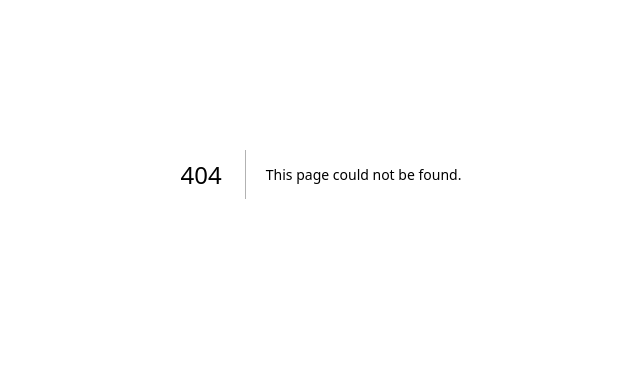
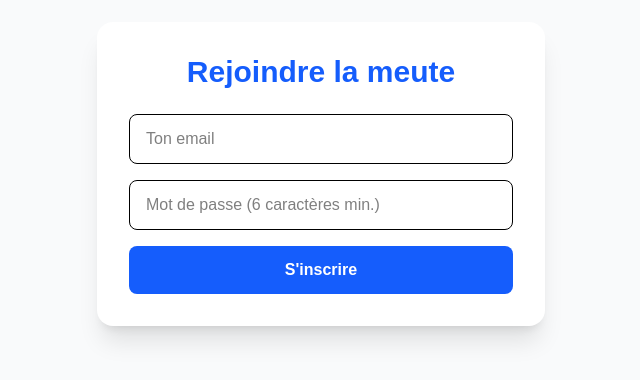
Before and after one commit to gabriel-urb/run-together, a Next.js app: page /login in a window 1280 px wide. Before the commit this address had no page. Shown: the part 226-606 px from the top of the page, without its empty margins (319-959 px from the left). Built offline with nearby package versions, Linux system fonts and the light colour scheme; no server answers.

Commit message:
Ajout du formulaire de login

```diff
--- a/package.json
+++ b/package.json
@@ -9,6 +9,9 @@
     "lint": "eslint"
   },
   "dependencies": {
+    "@supabase/auth-helpers-nextjs": "^0.15.0",
+    "@supabase/ssr": "^0.8.0",
+    "@supabase/supabase-js": "^2.91.1",
     "next": "16.1.4",
     "react": "19.2.3",
     "react-dom": "19.2.3"
--- /dev/null
+++ b/src/app/login/page.js
@@ -0,0 +1,65 @@
+'use client'
+import { useState } from 'react'
+import { createClient } from '@/utils/supabase' // On importe notre nouvel outil
+
+export default function LoginPage() {
+  const [email, setEmail] = useState('')
+  const [password, setPassword] = useState('')
+  const [loading, setLoading] = useState(false)
+
+  const supabase = createClient() // On initialise la connexion
+
+  const handleSignUp = async (e) => {
+    e.preventDefault()
+    setLoading(true)
+
+    const { error } = await supabase.auth.signUp({
+      email,
+      password,
+      options: {
+        // Redirige l'utilisateur vers ta page d'accueil après confirmation
+        emailRedirectTo: `${window.location.origin}`,
+      },
+    })
+
+    if (error) {
+      alert("Erreur : " + error.message)
+    } else {
+      alert('Succès ! Vérifie tes emails pour confirmer ton inscription.')
+    }
+    setLoading(false)
+  }
+
+  return (
+    <div className="flex flex-col items-center justify-center min-h-screen bg-gray-50 px-4 text-black">
+      <div className="w-full max-w-md p-8 space-y-6 bg-white shadow-xl rounded-2xl">
+        <h2 className="text-3xl font-extrabold text-center text-blue-600">Rejoindre la meute</h2>
+        <form onSubmit={handleSignUp} className="space-y-4">
+          <input
+            type="email"
+            placeholder="Ton email"
+            value={email}
+            onChange={(e) => setEmail(e.target.value)}
+            className="w-full px-4 py-3 border rounded-lg focus:ring-2 focus:ring-blue-500 outline-none"
+            required
+          />
+          <input
+            type="password"
+            placeholder="Mot de passe (6 caractères min.)"
+            value={password}
+            onChange={(e) => setPassword(e.target.value)}
+            className="w-full px-4 py-3 border rounded-lg focus:ring-2 focus:ring-blue-500 outline-none"
+            required
+          />
+          <button
+            type="submit"
+            disabled={loading}
+            className="w-full py-3 font-bold text-white bg-blue-600 rounded-lg hover:bg-blue-700 transition disabled:bg-blue-300"
+          >
+            {loading ? 'Chargement...' : "S'inscrire"}
+          </button>
+        </form>
+      </div>
+    </div>
+  )
+}
--- a/src/app/page.js
+++ b/src/app/page.js
@@ -1,3 +1,4 @@
+import Link from 'next/link'
 export default function Home() {
   return (
     <div className="flex flex-col items-center justify-center min-h-screen bg-blue-50">
@@ -7,9 +8,11 @@ export default function Home() {
       <p className="mt-4 text-lg text-gray-700">
         Le futur de la course à pied collaborative.
       </p>
-      <button className="mt-8 px-6 py-3 bg-blue-600 text-white rounded-full font-semibold hover:bg-blue-700 transition">
-        Voir les prochaines sorties
-      </button>
+      <Link href="/login">
+        <button className="mt-10 px-8 py-4 bg-blue-600 text-white rounded-full font-bold hover:bg-blue-700 transition">
+          Rejoindre la meute 🏃‍♂️
+        </button>
+      </Link>
     </div>
   );
 }
--- /dev/null
+++ b/src/utils/supabase.js
@@ -0,0 +1,7 @@
+import { createBrowserClient } from '@supabase/ssr'
+
+export const createClient = () =>
+  createBrowserClient(
+    process.env.NEXT_PUBLIC_SUPABASE_URL,
+    process.env.NEXT_PUBLIC_SUPABASE_ANON_KEY
+  )
```
Also changed, not shown: 1 other file (tests, documents, lock files or other folders).
